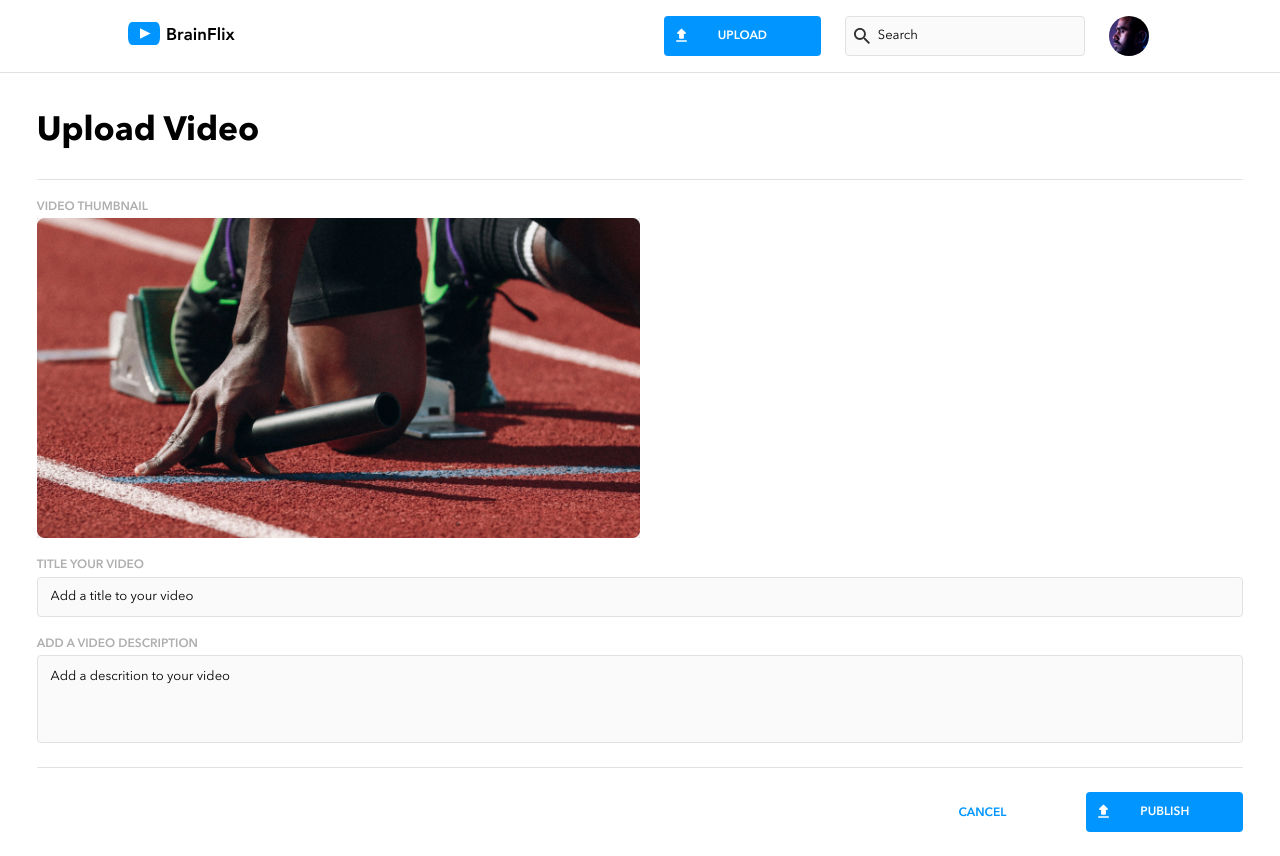
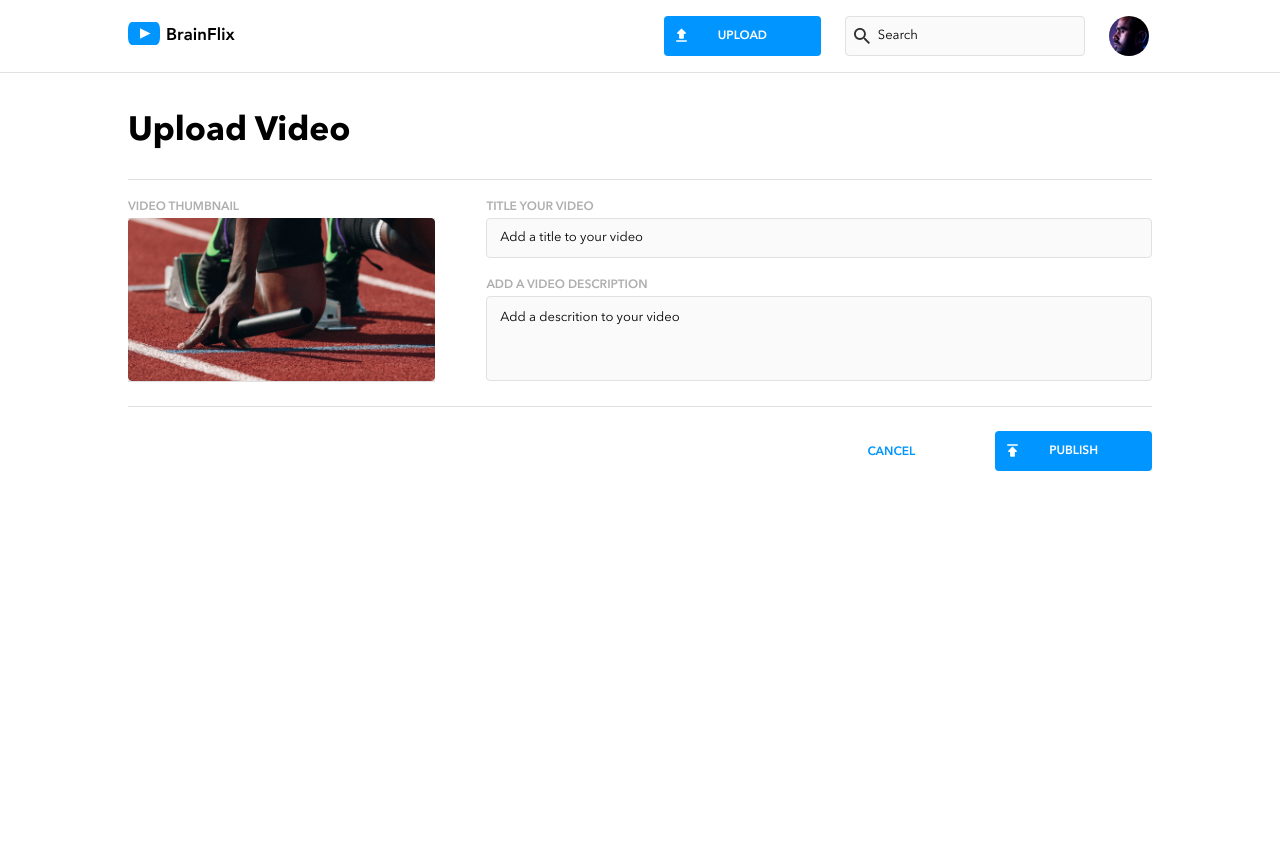
Before and after one commit to trupti-patil23/git-brainFlix, a React (Create React App) app: page /upload in a window 1280 px wide. After the commit the page ends 800 px from the top, so only its background shows below. Built offline with nearby package versions, Linux system fonts and the light colour scheme.

Commit message:
Completed UploadVideo functionality for desktop breakpoint and also changed icons image(publish.svg) on Publish button

```diff
--- a/src/pages/UploadVideoPage/UploadVideoPage.jsx
+++ b/src/pages/UploadVideoPage/UploadVideoPage.jsx
@@ -11,22 +11,28 @@ const UploadVideoPage = () => {
     return (
         <section className="upload">
             <h2 className="upload__title">Upload Video</h2>
+            <div className="upload__main-container">
+
                 <div className="upload__hero-container">
                     <div className="upload__label">VIDEO THUMBNAIL</div>
                     <div className="upload__image-container">
                         <img className="upload__image"
                             src={UploadHeroImage} alt="UploadVideoPreview" />
                     </div>
-                <form className="upload__form-container" id="upload-form">
+                </div>
+
+                <div className="upload__form-container">
                     <label className="upload__label">TITLE YOUR VIDEO</label>
                     <input className="upload__video-name" type="text" placeholder="Add a title to your video" />
                     <label className="upload__label">ADD A VIDEO DESCRIPTION</label>
                     <textarea className="upload__video-description" placeholder="Add a descrition to your video"></textarea>
+                </div>
+
                 <div className="upload__button-container">
                     <button className="upload__publish-button">PUBLISH</button>
                     <Link className="upload__cancel-link">CANCEL</Link>
                 </div>
-                </form>
+
             </div>
         </section>
     );
--- a/src/pages/UploadVideoPage/UploadVideoPage.scss
+++ b/src/pages/UploadVideoPage/UploadVideoPage.scss
@@ -6,7 +6,9 @@
 .upload {
     border-top: 1px solid $secondary-mercury;
 
-    &__hero-container {
+    &__main-container {
+        display: flex;
+        flex-direction: column;
         margin-left: $m-margin;
         margin-right: $m-margin;
 
@@ -15,20 +17,43 @@
             margin-right: $dt-spacing-between-components;
             border-top: 1px solid $secondary-mercury;
         }
+
+        @include desktop {
+            flex-wrap: wrap;
+            flex-direction: row;
+            justify-content: space-between;
+            margin-left: 8rem;
+            margin-right: 8rem;
+        }
+    }
+
+    &__hero-container {
+        display: flex;
+        flex-direction: column;
+
+        @include desktop {
+            width: 30%;
+            height: fit-content;
+            border-bottom: 1px solid $secondary-mercury;
+        }
     }
 
     &__title {
-        margin: $m-spacing-between-components 0 $m-margin $m-margin;
+        margin: $m-spacing-between-components 0 0 $m-margin;
         @include set-mobile-font("PageHeader");
 
         @include tablet {
             margin: $dt-spacing-between-components 0 $dt-margin $dt-spacing-between-components;
+            @include set-desktop-tablet-font("PageHeader");
+        }
 
-            @include set-desktop-tablet-font("PageHeader");
+        @include desktop {
+            margin-left: 8rem;
         }
     }
 
     &__label {
+        width: 100%;
         @include set-mobile-font("LabelFont");
         margin-top: $m-margin;
         color: $primary-silver;
@@ -40,6 +65,10 @@
 
         @include tablet {
             width: 50%;
+        }
+
+        @include desktop {
+            width: 100%;
         }
     }
 
@@ -54,6 +83,10 @@
         width: 100%;
         display: flex;
         flex-direction: column;
+
+        @include desktop {
+            width: 65%;
+        }
     }
 
     &__video-name {
@@ -63,7 +96,7 @@
     }
 
     &__video-description {
-        height: 5.5rem;
+        height: 5.3rem;
         padding: 0.8rem;
         resize: none;
         @include set-form-inputfeild-style;
@@ -79,13 +112,17 @@
             justify-content: flex-end;
             gap: 5rem;
             border-top: 1px solid $secondary-mercury;
-            margin-top:$dt-margin;
+            margin-top: $dt-margin;
+        }
+
+        @include desktop {
+            width: 100%;
         }
     }
 
     &__publish-button {
         margin-top: $m-spacing-between-components;
-        @include set-icon-style($upload-icon-url);
+        @include set-icon-style($publish-icon-url);
         @include set-button-style("Mobile");
 
         @include tablet {
--- a/src/styles/partials/_variables.scss
+++ b/src/styles/partials/_variables.scss
@@ -18,6 +18,7 @@ $secondary-alabaster: #FAFAFA;
 $upload-icon-url: "./../../assets/icons/upload.svg";
 $search-icon-url: "./../../assets/icons/search.svg";
 $comment-icon-url: "./../../assets/icons/add_comment.svg";
+$publish-icon-url: "./../../assets/icons/publish.svg";
 
 /*padding/margin variables for mobile(m) breakpoint*/
 $m-padding: 1rem;
```
Lines whose indentation alone changed are shown as unchanged.
